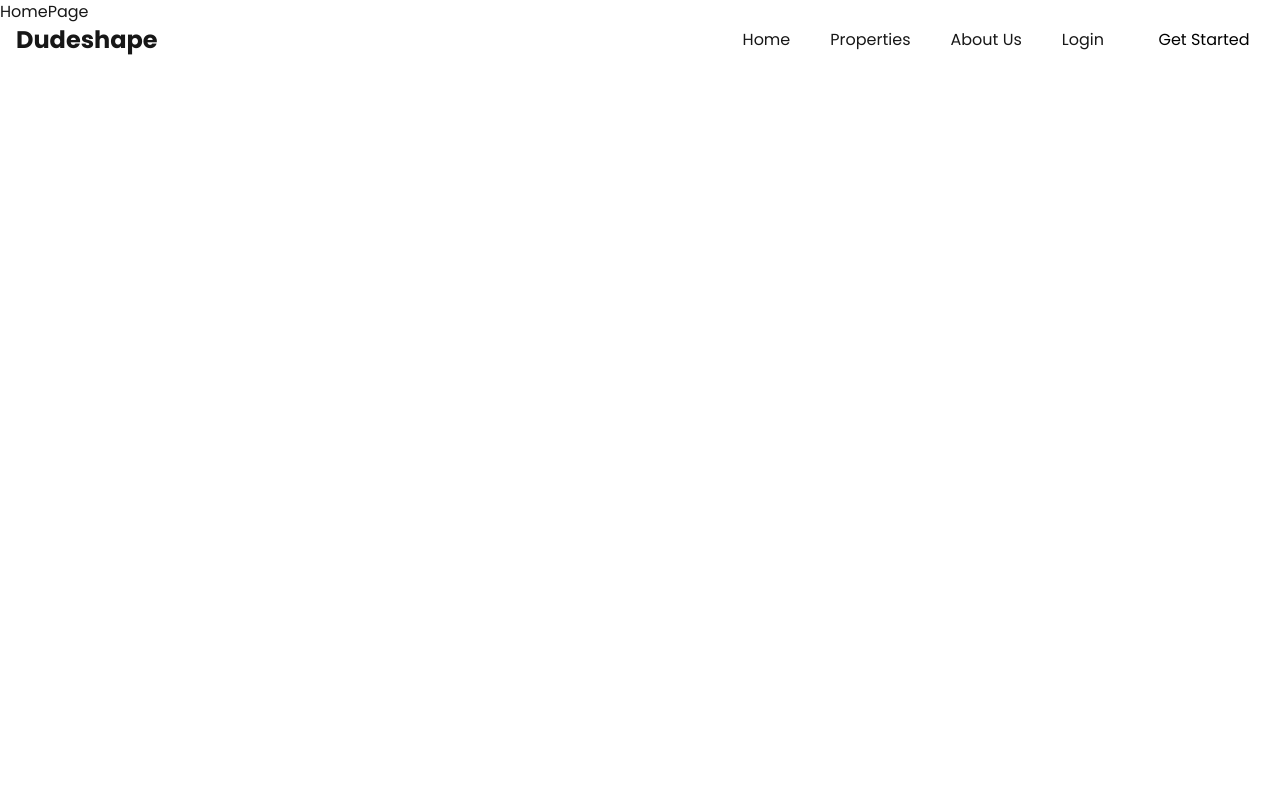
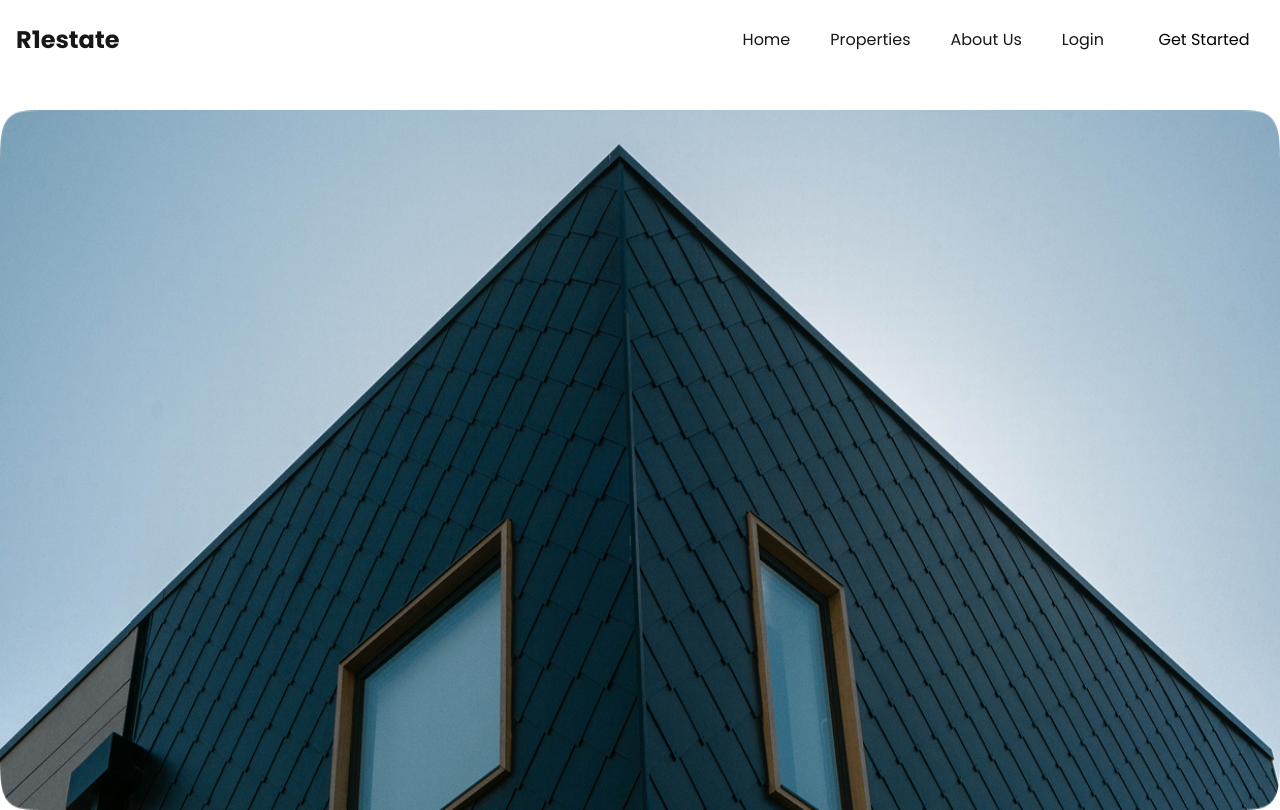
Before and after one commit to muhammadarii/RiPlaylist, a Next.js app: page / in a window 1280 px wide. Built offline with nearby package versions, Linux system fonts and the light colour scheme.

Commit message:
feat: Update layout and Navbar; enhance HomePage with hero image and metadata

```diff
--- a/src/app/layout.client.tsx
+++ b/src/app/layout.client.tsx
@@ -14,7 +14,9 @@ export default function LayoutClient({
   return (
     <div className="flex min-h-screen">
       {!isHiddenRoute && <Navbar />}
-      <main className={isHiddenRoute ? "" : "flex-1"}>{children}</main>
+      <main className={isHiddenRoute ? "" : "flex-1 mt-[70px]"}>
+        {children}
+      </main>
     </div>
   );
 }
--- a/src/app/layout.tsx
+++ b/src/app/layout.tsx
@@ -10,8 +10,8 @@ const poppins = Poppins({
 });
 
 export const metadata: Metadata = {
-  title: "Create Next App",
-  description: "Generated by create next app",
+  title: "R1estate",
+  description: "Easy way to find a perfect property",
 };
 
 export default function RootLayout({
@@ -21,7 +21,7 @@ export default function RootLayout({
 }>) {
   return (
     <html lang="en">
-      <body className={`${poppins.variable} antialiased`}>
+      <body className={`${poppins.variable} antialiased mx-auto container`}>
         <LayoutClient>{children}</LayoutClient>
       </body>
     </html>
--- a/src/app/page.tsx
+++ b/src/app/page.tsx
@@ -1,7 +1,17 @@
+import Image from "next/image";
+import HeroImage from "../../public/images/Hero.png";
+
 const page = () => {
   return (
     <>
-      <div>HomePage</div>
+      <div className="flex flex-col items-center justify-center mt-10">
+        <Image
+          src={HeroImage}
+          alt="HeroImage"
+          className="w-[1500px] h-[700px]"
+          priority
+        />
+      </div>
     </>
   );
 };
--- a/src/components/parts/Navbar.tsx
+++ b/src/components/parts/Navbar.tsx
@@ -9,9 +9,9 @@ const navLinks = [
 
 const Navbar = () => {
   return (
-    <nav className="w-full fixed flex justify-between items-center p-4">
-      <Link href="/" className="font-bold text-2xl">
-        Dudeshape
+    <nav className="w-full fixed flex justify-between items-center p-4 mx-auto container">
+      <Link href="/">
+        <h1 className="font-bold text-2xl">R1estate</h1>
       </Link>
       <div className="flex gap-10 font-medium items-center">
         {navLinks.map(({ href, label }) => (
```
Also changed, not shown: public/images/Hero.png (added).
